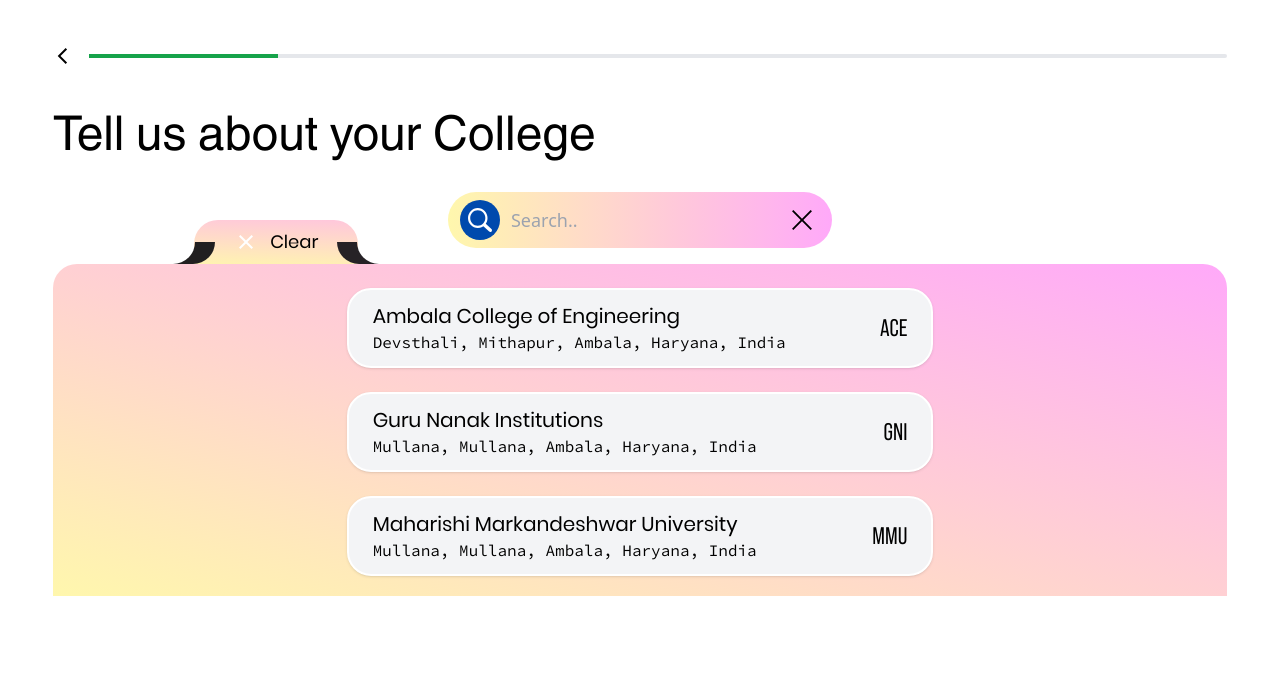
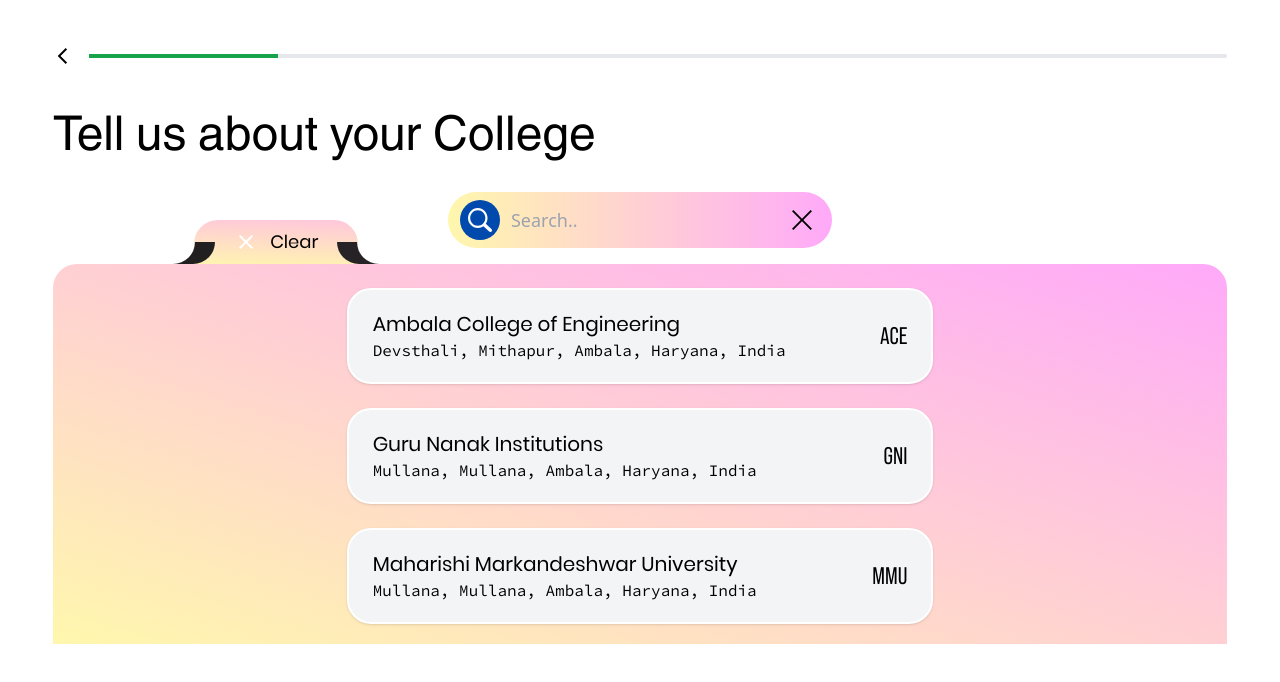
Before and after one commit to keshavWebDev-personal/learningTrade, an Astro site: page /get_started in a window 1280 px wide. Built offline with nearby package versions, Linux system fonts and the light colour scheme; Astro itself is replaced by a stand-in of ours.

Commit message:
minor UI Changes

```diff
--- a/src/components/get_started/college_selection/clg_btn_spawner.svelte
+++ b/src/components/get_started/college_selection/clg_btn_spawner.svelte
@@ -19,7 +19,7 @@
 <div class="w-full grid place-items-center select-none">
     {#each buttons as item}
     <button
-        class=" active:scale-[0.99] active:bg-gray-200 focus:bg-green-200 focus:shadow-lg focus:scale-[1.02] border-2 border-white bg-gray-100 sm:min-h-20 min-h-16 md:w-1/2 sm:w-3/4 w-11/12  xl:text-xl lg:text-lg md:text-base sm:text-sm text-xs text-left sm:px-6 sm:py-3 px-3 py-1 rounded-3xl mt-6 hover:scale-[1.02] transform-gpu shadow hover:shadow-lg hover:bg-gray-50 transition duration-200 flex items-center justify-between dark:bg-neutral-700 dark:border dark:border-[#747474] dark:hover:bg-neutral-600 dark:focus:bg-[#415543]  "
+        class=" active:scale-[0.99] active:bg-gray-200 focus:bg-green-200 focus:shadow-lg focus:scale-[1.02] border-2 border-white bg-gray-100 sm:min-h-20 min-h-16 md:w-1/2 sm:w-3/4 w-11/12  xl:text-xl lg:text-lg md:text-base sm:text-sm text-xs text-left sm:px-6 sm:py-5 px-4 py-1 rounded-3xl mt-6 hover:scale-[1.02] transform-gpu shadow hover:shadow-lg hover:bg-gray-50 transition duration-200 flex items-center justify-between dark:bg-neutral-700 dark:border dark:border-[#747474] dark:hover:bg-neutral-600 dark:focus:bg-[#415543]  "
         id={item.id}
     >
         <span class="">
@@ -34,7 +34,7 @@
             </p>
         </span>
 
-        <p class="font-[BebasNeue] xl:text-2xl">{item.alias}</p>
+        <p class="font-[BebasNeue] xl:text-2xl text-lg">{item.alias}</p>
 
     </button>
     {/each}
--- a/src/components/get_started/college_selection/collegeSelect.astro
+++ b/src/components/get_started/college_selection/collegeSelect.astro
@@ -29,7 +29,7 @@
             <ClgSrchInput client:load />
 
             <div class="pb-5 w-full h-full max-h-fit bg-gradient-to-tr from-[#FFF7AD] to-[#FFA9F9] dark:bg-gradient-to-r dark:from-[#28282646] dark:via-[#372d37c2] dark:to-[#525252c2] mt-4 font-[poppins]  dark:border-t dark:border-l dark:border-[#3d3d3d] relative rounded-t-3xl " id="background">
-                <div class="absolute w-min h-min bottom-[99.99%] 2xl:left-[10%] xl:left-[12%] md:left-[8%] sm:left-[15%] left-12  after:content-[''] after:rounded-es-full after:h-[50%] md:after:aspect-[2/1] after:aspect-[1.7/1] after:bg-none after:absolute after:left-[99.3%] after:bottom-0 after:dark:border-l after:dark:border-b after:dark:border-[#3d3d3d] 2xl:after:shadow-[-20px_0_0_0_#252225] xl:after:shadow-[-20px_0_0_0_#262226] md:after:shadow-[-20px_0_0_0_#242124] sm:after:shadow-[-20px_0_0_0_#292429] after:shadow-[-14px_0_0_0_#2D262D] after:z-10 before:content-[''] before:rounded-ee-full before:h-[50%] md:before:aspect-[2/1] before:aspect-[1.7/1] before:bg-none before:absolute before:right-[99.2%] before:bottom-0 before:dark:border-r before:dark:border-b before:dark:border-[#3d3d3d] 2xl:before:shadow-[20px_0_0_0_#201F20] xl:before:shadow-[20px_0_0_0_#211F20] md:before:shadow-[20px_0_0_0_#201F20] sm:before:shadow-[20px_0_0_0_#201F1F] before:shadow-[14px_0_0_0_#232123] 232022 before:z-10" >
+                <div class="absolute w-min h-min bottom-[99.99%] 2xl:left-[10%] xl:left-[12%] md:left-[8%] sm:left-[15%] left-12 after:content-[''] after:rounded-es-full after:h-[50%] md:after:aspect-[2/1] after:aspect-[1.7/1] after:bg-none after:absolute after:left-[99.3%] after:bottom-0 after:dark:border-l after:dark:border-b after:dark:border-[#3d3d3d] 2xl:after:shadow-[-20px_0_0_0_#252225] xl:after:shadow-[-20px_0_0_0_#262226] md:after:shadow-[-20px_0_0_0_#242124] sm:after:shadow-[-20px_0_0_0_#292429] after:shadow-[-14px_0_0_0_#2D262D] after:z-10 before:content-[''] before:rounded-ee-full before:h-[50%] md:before:aspect-[2/1] before:aspect-[1.7/1] before:bg-none before:absolute before:right-[99.2%] before:bottom-0 before:dark:border-r before:dark:border-b before:dark:border-[#3d3d3d] 2xl:before:shadow-[20px_0_0_0_#201F20] xl:before:shadow-[20px_0_0_0_#211F20] md:before:shadow-[20px_0_0_0_#201F20] sm:before:shadow-[20px_0_0_0_#201F1F] before:shadow-[14px_0_0_0_#232123] 232022 before:z-10" >
                     <div class="relative overflow-hidden dark:border-x dark:border-t dark:border-[#3d3d3d] lg:rounded-t-3xl rounded-t-2xl  ">
                         <button class="bg-transparent flex items-center lg:gap-3 lg:text-lg lg:px-10 lg:py-2 sm:text-sm sm:px-6 sm:py-1 sm:gap-2 px-6 py-1 gap-2 select-none text-xs">
                             <svg class=" fill-white  z-10" xmlns="http://www.w3.org/2000/svg" height="24" viewBox="0 0 24 24" width="24"><path d="M0 0h24v24H0z" fill="none"/><path d="M19 6.41L17.59 5 12 10.59 6.41 5 5 6.41 10.59 12 5 17.59 6.41 19 12 13.41 17.59 19 19 17.59 13.41 12z"/></svg>
```
